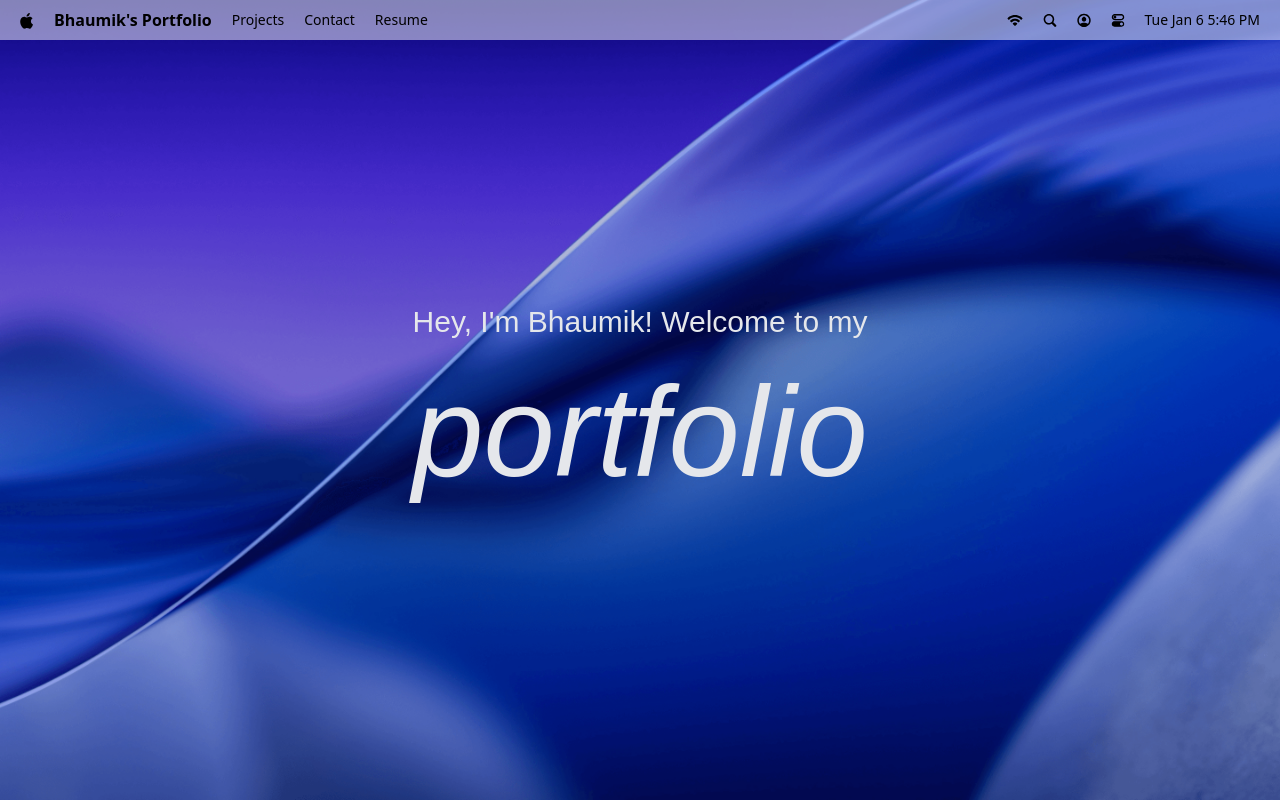
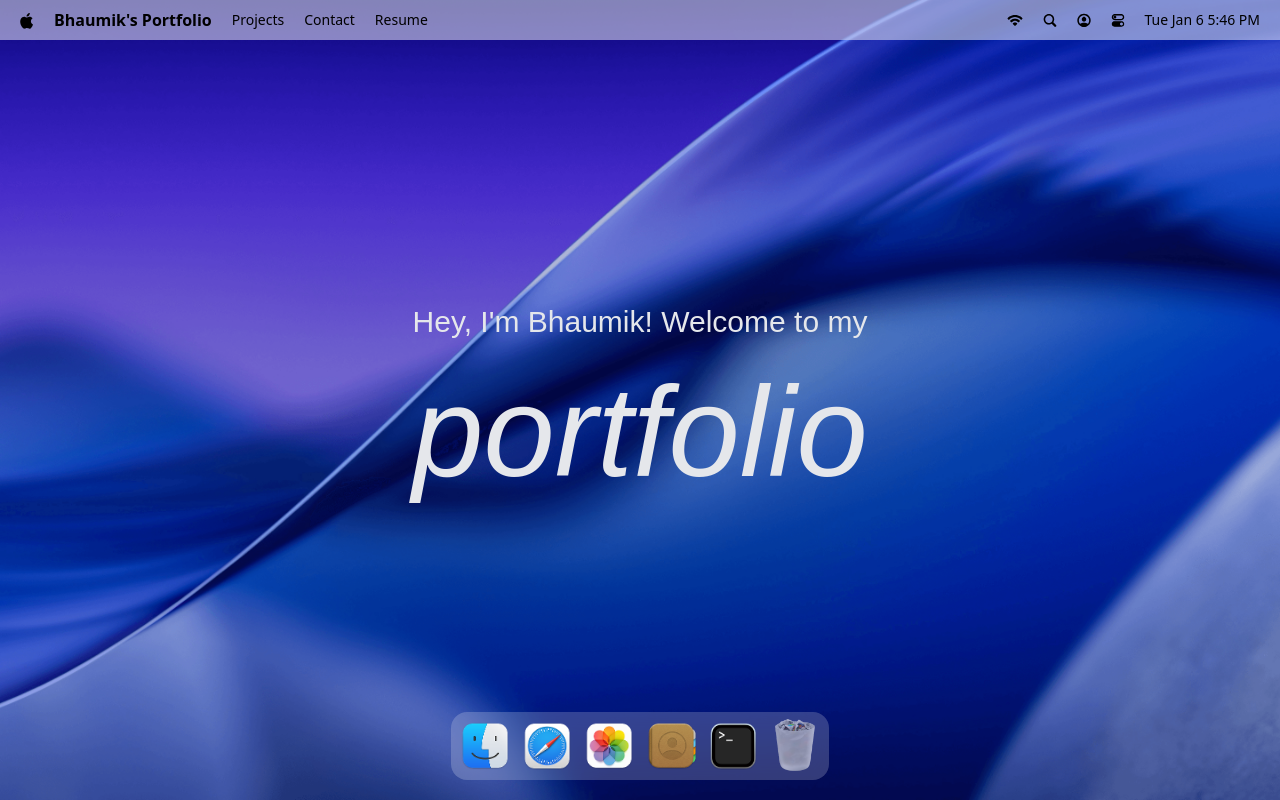
Before and after one commit to BhaumikKhandela/macos_portfolio, a React (Vite) app: page / in a window 1280 px wide. Built offline with nearby package versions, Linux system fonts and the light colour scheme; a web font is replaced by a local one.

Commit message:
Implement dock presentation

```diff
--- a/package.json
+++ b/package.json
@@ -17,6 +17,7 @@
     "lucide-react": "^0.562.0",
     "react": "^19.2.0",
     "react-dom": "^19.2.0",
+    "react-tooltip": "^5.30.0",
     "tailwindcss": "^4.1.18"
   },
   "devDependencies": {
--- a/src/App.tsx
+++ b/src/App.tsx
@@ -1,4 +1,4 @@
-import { Navbar, Welcome } from "./components"
+import { Dock, Navbar, Welcome } from "./components"
 
 
 function App() {
@@ -7,6 +7,7 @@ function App() {
    <main>
     <Navbar />
     <Welcome />
+    <Dock />
    </main>
   )
 }
--- /dev/null
+++ b/src/components/Dock.tsx
@@ -0,0 +1,89 @@
+import { useRef } from "react";
+import { Tooltip } from "react-tooltip";
+import { dockApps } from "../constants";
+import { useGSAP } from "@gsap/react";
+import gsap from "gsap";
+
+export const Dock = () => {
+  const dockRef = useRef<HTMLDivElement | null>(null);
+
+  useGSAP(() => {
+    const dock = dockRef.current;
+    if (!dock) return;
+
+    const icons = dock.querySelectorAll(".dock-icon");
+
+    const animateIcons = (mouseX: number) => {
+      const { left } = dock.getBoundingClientRect();
+
+      icons.forEach((icon) => {
+        const { left: iconLeft, width } = icon.getBoundingClientRect();
+        const center = iconLeft - left + width / 2;
+        const distance = Math.abs(mouseX - center);
+
+        const intensity = Math.exp(-(distance ** 2.5) / 20000);
+
+        gsap.to(icon, {
+          scale: 1 + 0.25 * intensity,
+          duration: 0.2,
+          ease: "power1.out",
+        });
+      });
+    };
+
+    const handleMouseMove = (e: MouseEvent) => {
+      const { left } = dock.getBoundingClientRect();
+
+      animateIcons(e.clientX - left);
+    };
+
+    const resetIcons = () =>
+      icons.forEach((icon) =>
+        gsap.to(icon, {
+          scale: 1,
+          y: 0,
+          duration: 0.3,
+          ease: "power1.out",
+        })
+      );
+
+    dock.addEventListener("mousemove", handleMouseMove);
+    dock.addEventListener("mouseleave", resetIcons);
+
+    return () => {
+      dock.removeEventListener("mousemove", handleMouseMove);
+      dock.removeEventListener("mouseleave", resetIcons);
+    };
+  }, []);
+  const toggleApp = (app: { id: string; canOpen: boolean }) => {
+    //TODO Implement Open Window Logic
+  };
+  return (
+    <section id="dock">
+      <div ref={dockRef} className="dock-container">
+        {dockApps.map(({ id, name, icon, canOpen }) => (
+          <div key={id} className="relative flex justify-center">
+            <button
+              type="button"
+              className="dock-icon"
+              aria-label={name}
+              data-tooltip-id="dock-tooltip"
+              data-tooltip-content={name}
+              data-tooltip-delay-show={150}
+              disabled={!canOpen}
+              onClick={() => toggleApp({ id, canOpen })}
+            >
+              <img
+                src={`/images/${icon}`}
+                alt={name}
+                loading="lazy"
+                className={canOpen ? "" : "opacity-60"}
+              />
+            </button>
+          </div>
+        ))}
+        <Tooltip id="dock-tooltip" place="top" className="tooltip" />
+      </div>
+    </section>
+  );
+};
--- a/src/components/index.ts
+++ b/src/components/index.ts
@@ -1,4 +1,4 @@
 import Navbar from "./NavBar";
 import { Welcome } from "./Welcome";
-
-export { Navbar, Welcome };
+import { Dock } from "./Dock";
+export { Navbar, Welcome, Dock };
```
Also changed, not shown: 1 other file (tests, documents, lock files or other folders).
